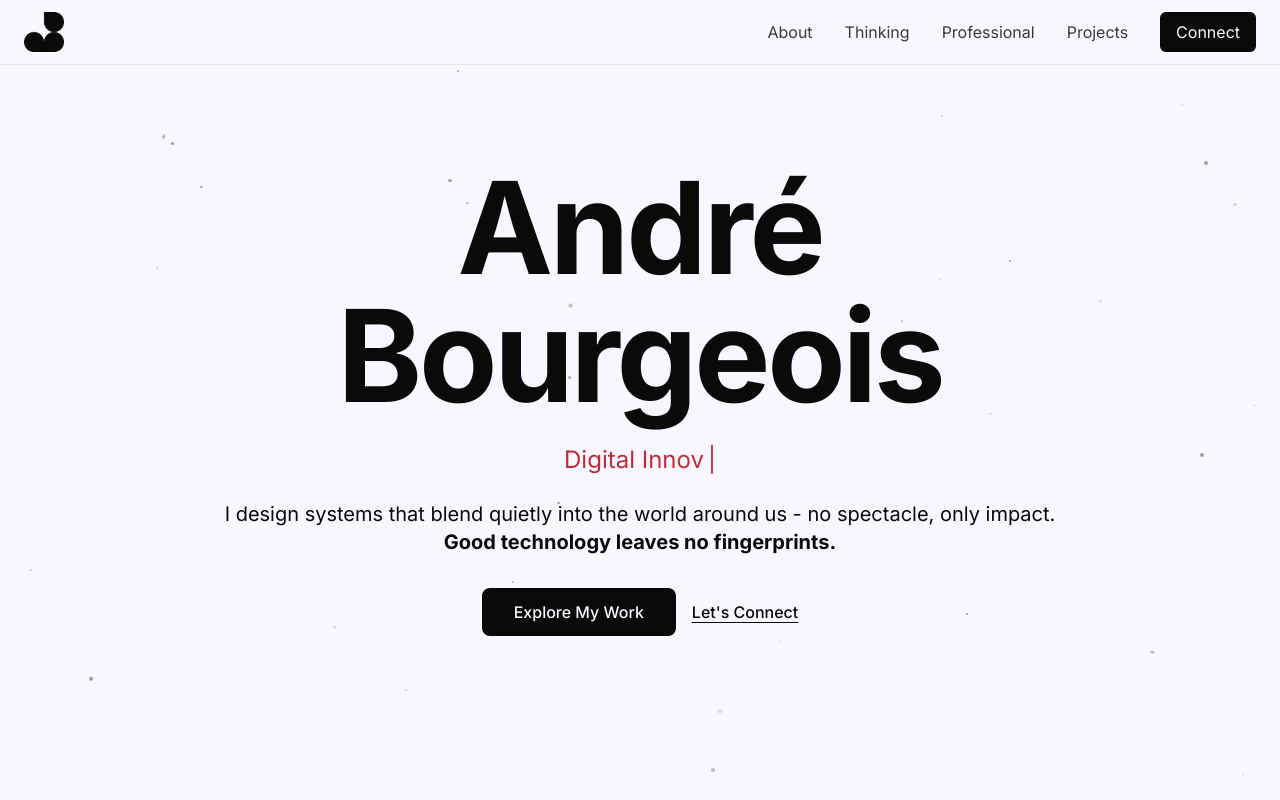
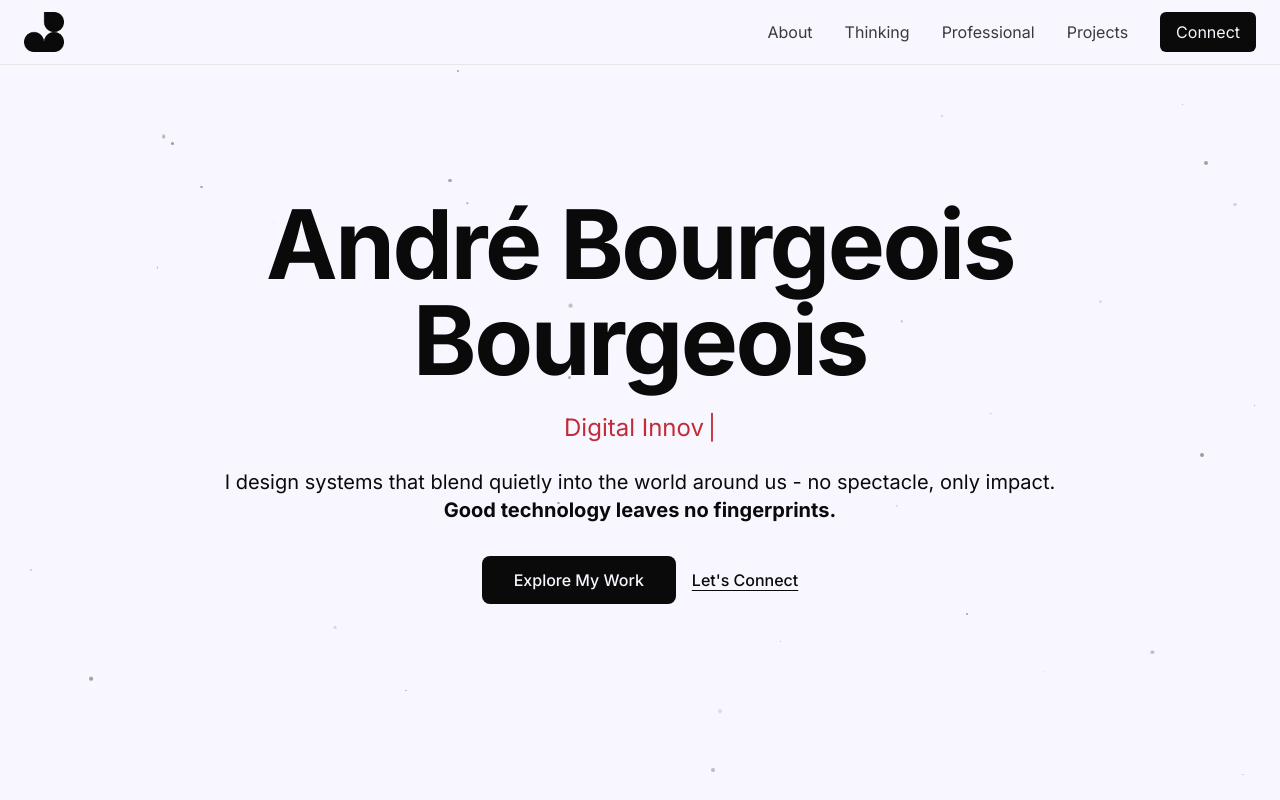
Before and after one commit to andre-bourgeois/andre-bourgeois.github.io, a React (Vite) app: page / in a window 1280 px wide. Shown: the top 800 px of the page. Built offline with nearby package versions, Linux system fonts and the light colour scheme.

Commit message:
Code edited in Lovable Code Editor
Edited UI in Lovable

```diff
--- a/src/components/Hero.tsx
+++ b/src/components/Hero.tsx
@@ -25,8 +25,8 @@ const Hero = () => {
           {/* Centered Content */}
           <div className="animate-fade-in text-center max-w-4xl">
             {/* Main Heading */}
-            <h1 className="text-7xl md:text-8xl lg:text-9xl font-bold tracking-tight mb-6">
-              <span className="block">André</span>
+            <h1 className="text-6xl md:text-7xl lg:text-8xl font-bold tracking-tight mb-6">
+              <span className="block">André Bourgeois</span>
               <span className="block text-primary">Bourgeois</span>
             </h1>
 
```
